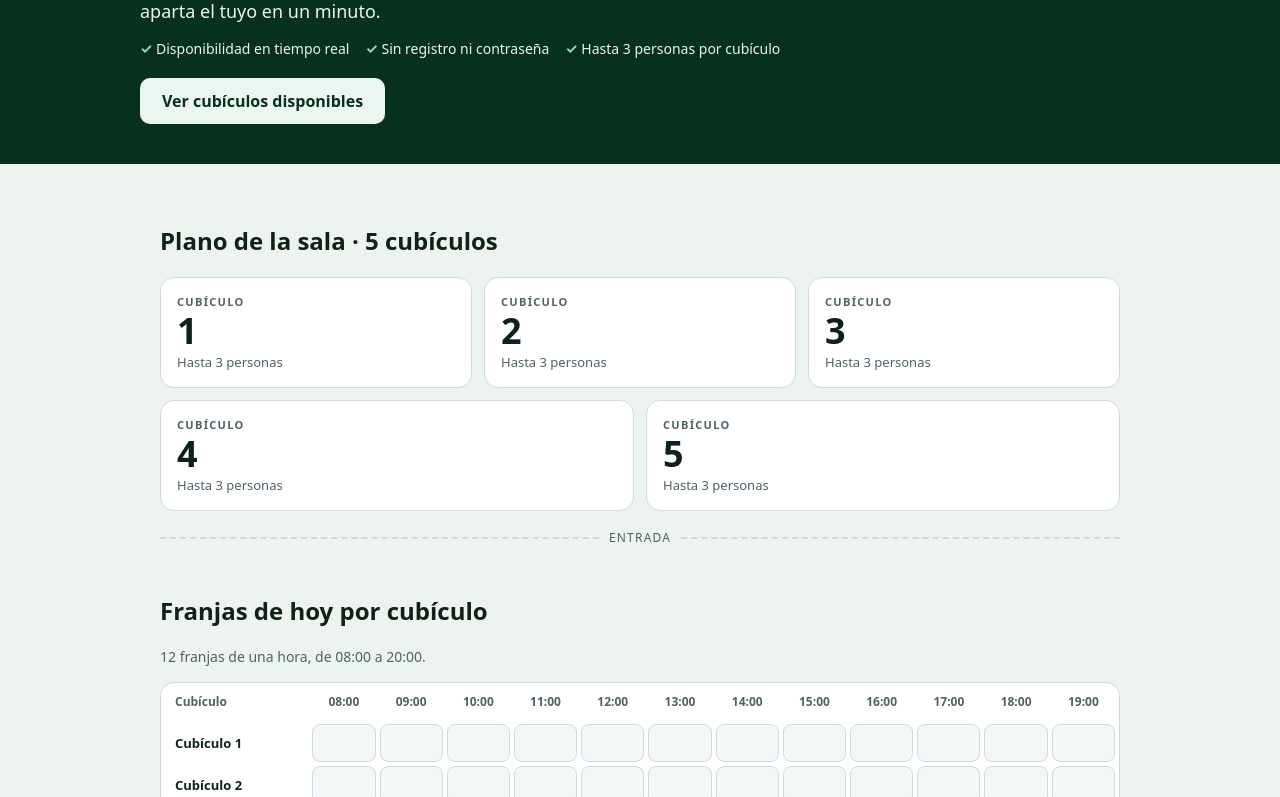
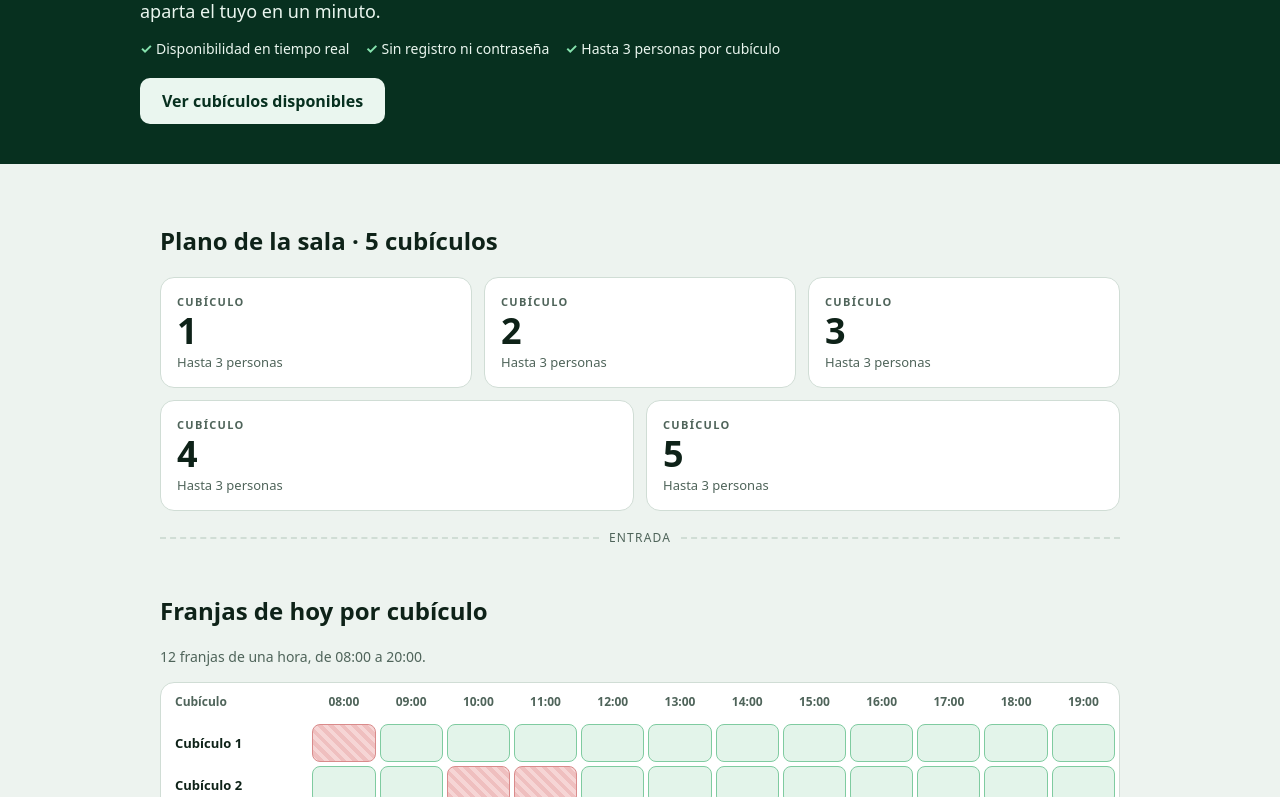
Before and after one commit to RicoUfoo/Cubiculos_Tecmilenio, a plain HTML site: page static/index.html in a window 1280 px wide. Shown: the part 155-952 px from the top of the page. Drawn offline with Linux system fonts and the light colour scheme.

Commit message:
T10: distinción visual de franjas libres y ocupadas

```diff
--- a/static/Script.js
+++ b/static/Script.js
@@ -72,6 +72,43 @@ const Modelo = {
   franjaActual(fecha = new Date()) {
     return this.franjaDeHora(Number(this._fmtHoraNum.format(fecha)));
   },
+
+  // T10: fecha de hoy en formato AAAA-MM-DD (zona horaria de Monterrey)
+  _fmtFechaISO: new Intl.DateTimeFormat("en-CA", {
+    year: "numeric",
+    month: "2-digit",
+    day: "2-digit",
+    timeZone: Config.ZONA_HORARIA,
+  }),
+
+  hoy() {
+    return this._fmtFechaISO.format(new Date());
+  },
+
+  // T10: estado de UNA franja de UN cubículo: "libre" u "ocupada".
+  // Una reserva ocupa las franjas desde "inicio" durante "duracion" horas.
+  // Reserva: { cubiculo: "cub-02", fecha: "2026-11-01", inicio: 10, duracion: 2, nombre: "Ana" }
+  estadoFranja(cubId, franja, fecha = this.hoy()) {
+    const ocupada = this.reservas.some(r =>
+      r.cubiculo === cubId &&
+      r.fecha === fecha &&
+      franja.inicio >= r.inicio &&
+      franja.inicio < r.inicio + r.duracion
+    );
+    return ocupada ? "ocupada" : "libre";
+  },
+
+  // T10: DATOS DE EJEMPLO para ver la distinción visual.
+  // Se borran cuando existan las reservas reales (T25) y la persistencia (T33).
+  cargarEjemplo() {
+    const fecha = this.hoy();
+    this.reservas = [
+      { cubiculo: "cub-01", fecha, inicio: 8,  duracion: 1, nombre: "Ejemplo" },
+      { cubiculo: "cub-02", fecha, inicio: 10, duracion: 2, nombre: "Ejemplo" },
+      { cubiculo: "cub-04", fecha, inicio: 14, duracion: 1, nombre: "Ejemplo" },
+      { cubiculo: "cub-05", fecha, inicio: 16, duracion: 2, nombre: "Ejemplo" },
+    ];
+  },
 };
 
 /* ===== 3. Reglas: lógica de negocio (esqueleto) ===== */
@@ -97,6 +134,8 @@ const Vista = {
   },
 
   // T9: cuadrícula de franjas por cubículo.
+  // Filas = cubículos (Modelo.cubiculos), columnas = franjas (Modelo.franjas, T8).
+  // Cada celda es un botón con data-cub y data-franja.
   renderFranjas() {
     const franjas = Modelo.franjas();
     const cubiculos = Modelo.cubiculos();
@@ -109,12 +148,16 @@ const Vista = {
     const filas = cubiculos.map(c => `
       <tr data-cub="${c.id}">
         <th scope="row">${c.nombre}</th>
-        ${franjas.map(f => `
+        ${franjas.map(f => {
+          // T10: libre u ocupada (color + rayas + texto para lector de pantalla)
+          const estado = Modelo.estadoFranja(c.id, f);
+          return `
         <td>
-          <button class="slot" type="button"
-                  data-cub="${c.id}" data-franja="${f.id}"
-                  aria-label="${c.nombre}, ${f.etiqueta}"></button>
-        </td>`).join("")}
+          <button class="slot slot--${estado}" type="button"
+                  data-cub="${c.id}" data-franja="${f.id}" data-estado="${estado}"
+                  aria-label="${c.nombre}, ${f.etiqueta}, ${estado}"></button>
+        </td>`;
+        }).join("")}
       </tr>`).join("");
 
     this.$("franjas").innerHTML = `
@@ -161,8 +204,9 @@ const Vista = {
 /* ===== 5. App: punto de entrada que conecta todo ===== */
 const App = {
   iniciar() {
+    Modelo.cargarEjemplo();  // T10: datos de ejemplo (quitar en T25/T33)
     Vista.renderPlano();
-    Vista.renderFranjas();   // T9
+    Vista.renderFranjas();   // T9 + T10
     Vista.renderReloj();
     setInterval(() => Vista.renderReloj(), 1000);
   },
--- a/static/Style.css
+++ b/static/Style.css
@@ -70,3 +70,14 @@ h1 { margin: 0; font-size: clamp(2.2rem, 7vw, 3.4rem); line-height: 1; }
 }
 .slot:hover { border-color: #0A7A45; }
 .slot:focus-visible { outline: 3px solid #0A7A45; outline-offset: 2px; }
+
+/* T10: distinción visual de franjas libres y ocupadas
+   No depende solo del color: la ocupada lleva rayas y cursor de "no disponible". */
+.slot--libre { background: #E3F4EA; border-color: #7FCBA0; }
+.slot--libre:hover { background: #CFEBDB; border-color: #0A7A45; }
+.slot--ocupada {
+  background: repeating-linear-gradient(45deg, #F6D5D5 0 4px, #EFBFBF 4px 8px);
+  border-color: #D98B8B;
+  cursor: not-allowed;
+}
+.slot--ocupada:hover { border-color: #B84A4A; }
```
